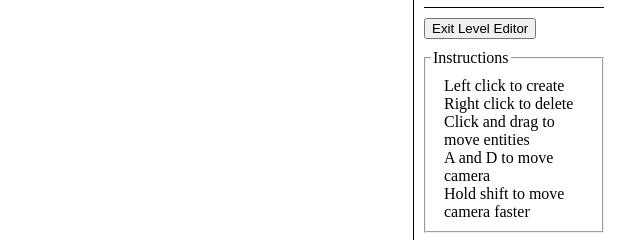
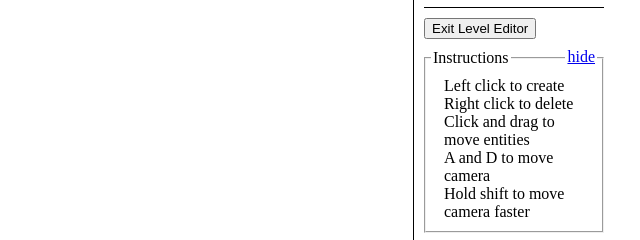
Before and after one commit to swag100/levelEditor, a plain HTML site: page platformer/index.html in a window 1280 px wide. Both pictures are taken after a click on the button "Enter Level Editor". Shown: the part 205-445 px from the top of the page, 383-1023 px from the left. Drawn offline with Linux system fonts and the light colour scheme.

Commit message:
Hide instructions

```diff
--- a/platformer/index.html
+++ b/platformer/index.html
@@ -20,8 +20,9 @@
         <button id="enterLevelEditorButton" onclick="toggleLevelEditor()">Enter Level Editor</button>
 
         <div id="levelEditor" style="display: none;">
-            <fieldset>
+            <fieldset id="instructions">
                 <legend>Instructions</legend>
+                <a href="javascript:void(0);" class="legend" onclick="toggleInstructions(this)">hide</a>
                 <ul>
                     <li>Left click to create</li>
                     <li>Right click to delete</li>
--- a/platformer/main.js
+++ b/platformer/main.js
@@ -657,6 +657,15 @@ function toggleLevelEditor(){
     le.style.display = debugMode ? 'block' : 'none';
 }
 
+function toggleInstructions(link){
+    let instructions = document.getElementById('instructions');
+    let instructionsList = instructions.lastElementChild;
+    let value = instructionsList.style.display=='none'
+    instructionsList.style.display = value?'block':'none';
+    instructions.style.height=value?'auto':'0';
+    link.innerHTML=value?'hide':'show';
+}
+
 function updateLevelLength(element){
     document.getElementById('lengthOutput').innerHTML = element.value+'px';
     camBoundsRight = Number(document.getElementById('lengthModal').value);
--- a/platformer/styles.css
+++ b/platformer/styles.css
@@ -36,3 +36,11 @@ input[type="range"] {
 .clear{
     clear: both;
 }
+.legend{
+    position: relative;
+    float: right;
+    top: -1.5em;
+    padding-left:2px;
+    padding-right:2px;
+    background: #fff;
+}
```
